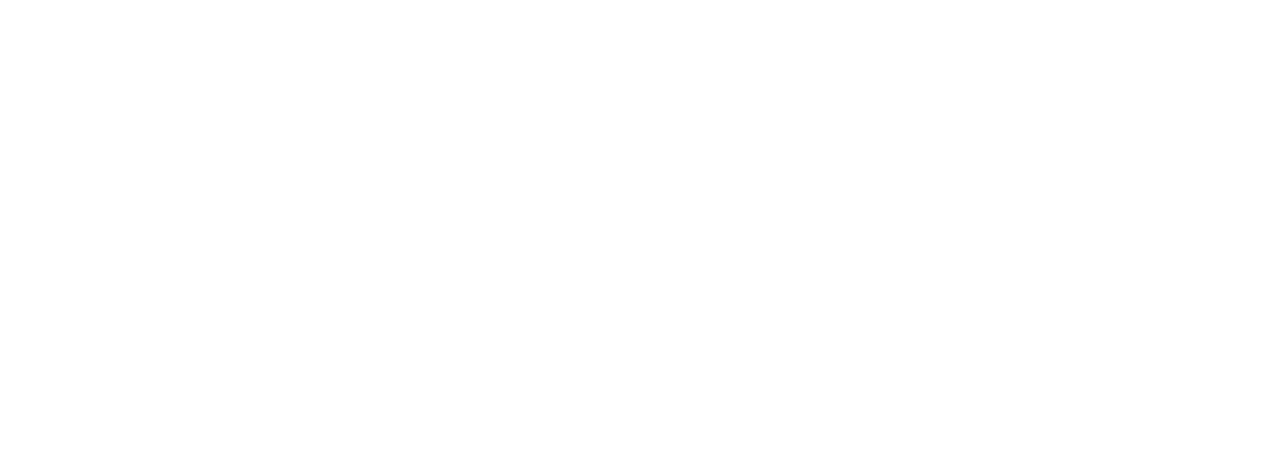
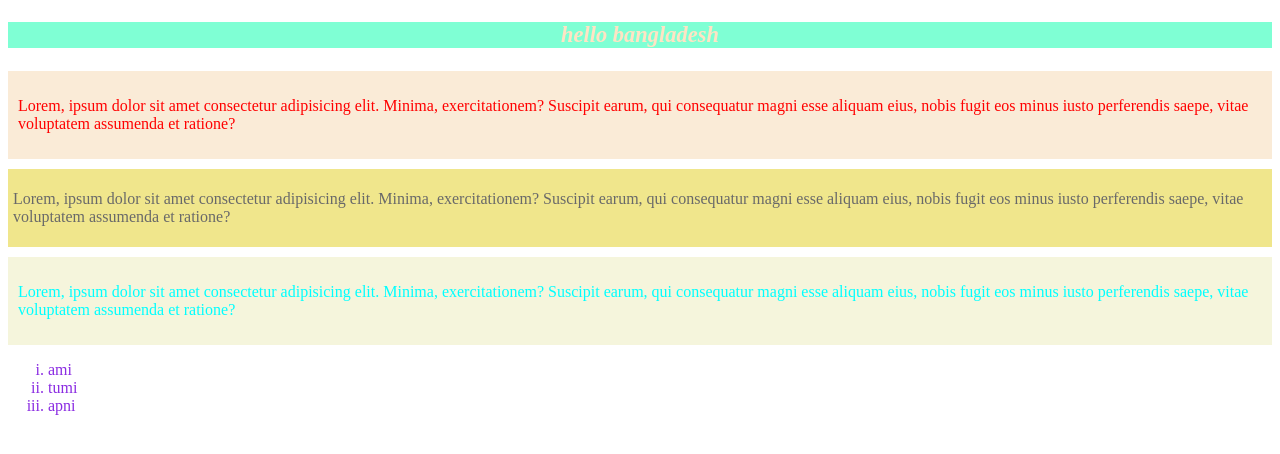
Before and after one commit to ahsanadip7/my-first-web-site, a plain HTML site: page index.html in a window 1280 px wide. Drawn offline with Linux system fonts and the light colour scheme.

Commit message:
added the first second third blog

```diff
--- a/index.html
+++ b/index.html
@@ -4,8 +4,33 @@
     <meta charset="UTF-8">
     <meta name="viewport" content="width=device-width, initial-scale=1.0">
     <title>my simple website</title>
+    <link rel="stylesheet" href="styles/style.css">
 </head>
 <body>
-
+    <header>
+    <h3>hello bangladesh</h3>
+</header>
+<div class="first">
+    <p>
+        Lorem, ipsum dolor sit amet consectetur adipisicing elit. Minima, exercitationem? Suscipit earum, qui consequatur magni esse aliquam eius, nobis fugit eos minus iusto perferendis saepe, vitae voluptatem assumenda et ratione?
+    </p>
+</div>
+<div class="second">
+    <p>
+        Lorem, ipsum dolor sit amet consectetur adipisicing elit. Minima, exercitationem? Suscipit earum, qui consequatur magni esse aliquam eius, nobis fugit eos minus iusto perferendis saepe, vitae voluptatem assumenda et ratione?
+    </p>
+</div>
+<div class="third">
+    <p>
+        Lorem, ipsum dolor sit amet consectetur adipisicing elit. Minima, exercitationem? Suscipit earum, qui consequatur magni esse aliquam eius, nobis fugit eos minus iusto perferendis saepe, vitae voluptatem assumenda et ratione?
+    </p>
+</div>
+<div>
+    <ol type="i">
+        <li>ami</li>
+        <li>tumi</li>
+        <li>apni</li>
+    </ol>
+</div>
 </body>
 </html>
--- /dev/null
+++ b/styles/style.css
@@ -0,0 +1,19 @@
+header{
+    font-size: larger; color: bisque; font-style: italic; text-align: center;  margin-bottom: 10px; background-color: aquamarine;
+}
+ div{
+    margin-bottom: 10px;
+ }
+
+.first{
+color: red; background-color: antiquewhite; padding: 10px;
+}
+.second{
+    color: dimgray; background-color: khaki; padding: 5px;
+}
+.third{
+    color: aqua; background-color: beige; padding: 10px;
+}
+ol{
+    color: blueviolet;
+}
```
